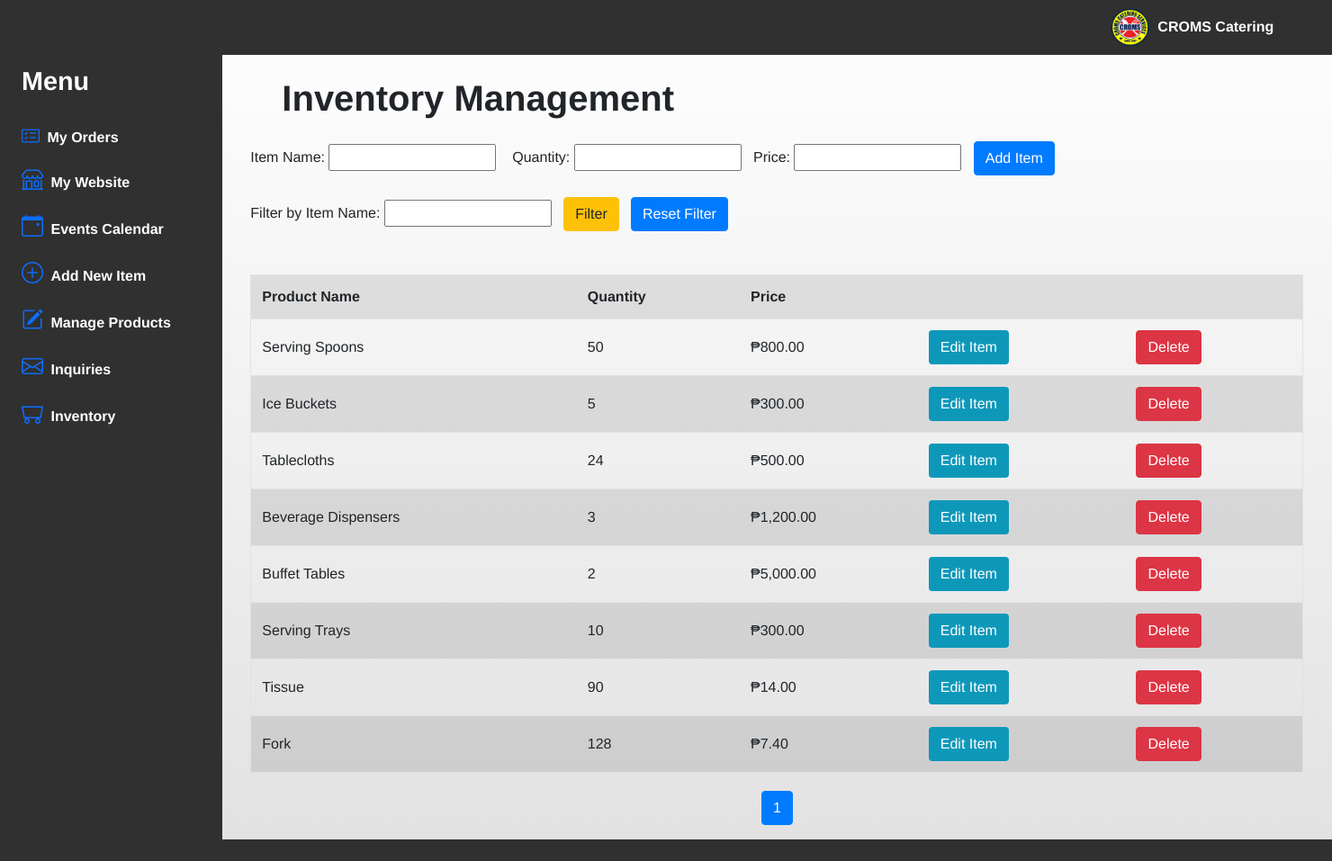
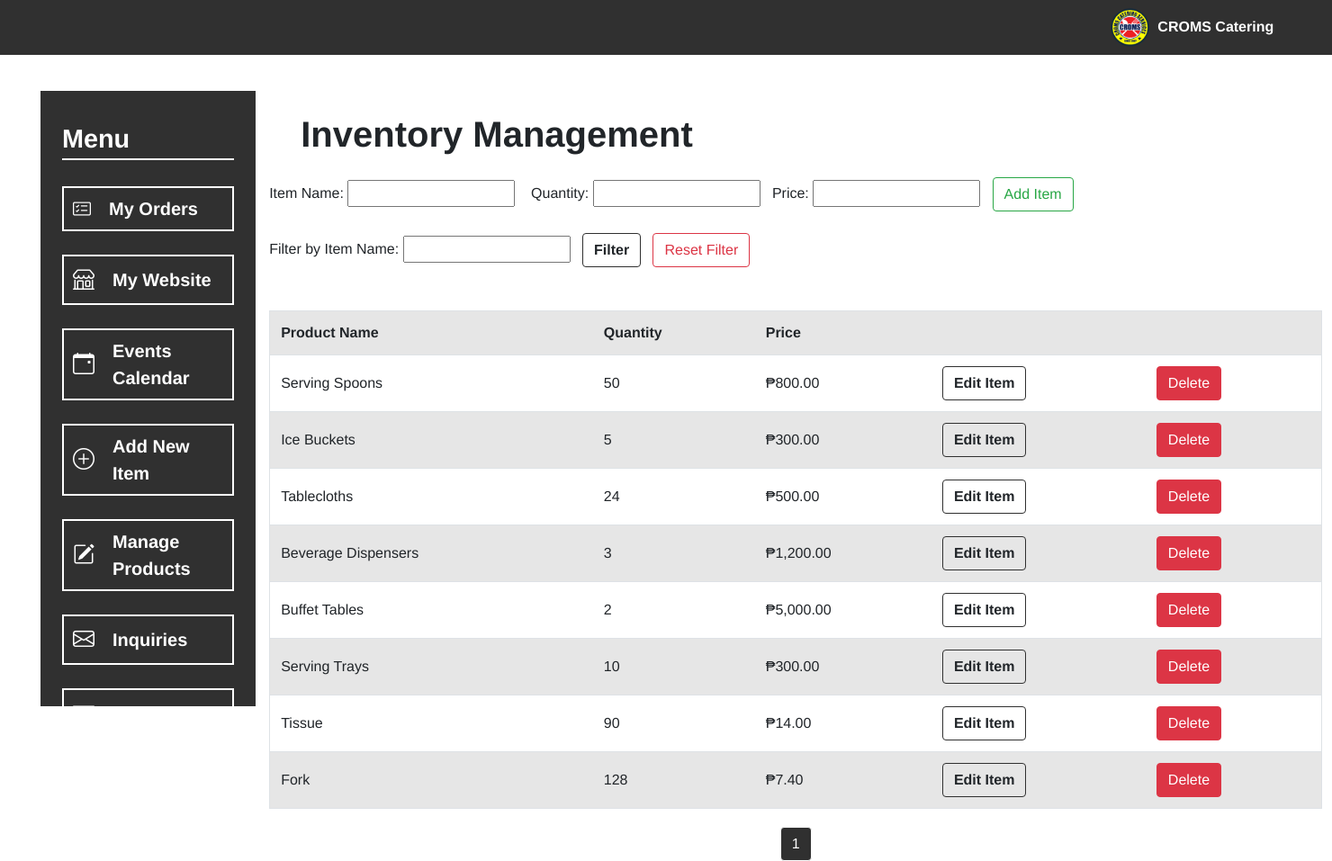
Before and after one commit to Yeeooji/IT136L-Catering-Website-Optimization, a PHP site: page /PHP/admin/inventory.php in a window 1480 px wide. Shown: the whole page at 90% size. Before the commit the page ends 933 px from the top, so only its background shows below. Run offline with PHP 8.4, Linux system fonts and the light colour scheme; a user stored in the database is signed in; data comes from the database, SQL or seed files in the repository.

Commit message:
feat - fix ui/ix, admin login btn, and alignment of webpage components 	modified:   PHP/admin/addProduct.php 	modified:   PHP/admin/inventory.php 	modified:   PHP/admin/manageOrders.php 	modified:   PHP/header.php 	modified:   PHP/public/entry/header.php 	modified:   PHP/public/header.php 	modified:   PHP/public/menu.php 	modified:   PHP/public/others/header.php 	modified:   css/eventCalendar.css 	modified:   css/manageOrders.css 	modified:   css/manageProducts.css 	modified:   css/menu.css 	modified:   css/style.css 	modified:   includes/adminSidePanel.inc.php 	modified:   includes/showOrders.inc.php 	modified:   includes/showProducts.inc.php
	 Changes not staged for commit:
	modified:   PHP/public/others/aboutUs.php
	modified:   PHP/public/others/contactUs.php
	modified:   css/menu.css

```diff
--- a/PHP/admin/addProduct.php
+++ b/PHP/admin/addProduct.php
@@ -3,7 +3,7 @@
     include_once '../../includes/adminSidePanel.inc.php';
 ?>
 	<main>
-		<div class="add-product-form">
+		<div class="add-product-form content ">
             <h1>Add Product</h1>
                 <form action="../../includes/addProduct.inc.php" method="POST" enctype="multipart/form-data">
                     <div class="add-product-form-left">
--- a/PHP/admin/inventory.php
+++ b/PHP/admin/inventory.php
@@ -16,7 +16,7 @@ require_once '../../includes/database.inc.php';
         <input type="number" name="quantity" required>&nbsp;&nbsp;
         <label for="">Price:</label>
         <input type="number" step="0.01" name="price" required>&nbsp;&nbsp;
-        <button class="btn btn-primary" type="submit" name="submit">Add Item</button>
+        <button class="btn btn-outline-success" type="submit" name="submit">Add Item</button>
     </form>
 </div>
 <br>
@@ -24,8 +24,8 @@ require_once '../../includes/database.inc.php';
     <form action="inventory.php" method="get">
         <label for="">Filter by Item Name:</label>
         <input type="text" name="filter_product_name"> &nbsp;
-        <button class="btn btn-warning" type="submit" name="filter_submit">Filter</button> &nbsp;
-        <button class="btn btn-primary" type="submit" name="reset_filter">Reset Filter</button>
+        <button class="btn dark-button-outline" type="submit" name="filter_submit">Filter</button> &nbsp;
+        <button class="btn btn-outline-danger" type="submit" name="reset_filter">Reset Filter</button>
     </form>
 </div>
 <br><br>
@@ -61,7 +61,7 @@ require_once '../../includes/database.inc.php';
                 echo "<td class='align-middle'>".ucfirst($row['product_name'])."</td>";
                 echo "<td class='align-middle'>".$row['quantity']."</td>";
                 echo "<td class='align-middle'>₱".number_format($row['price'], 2, '.', ',')."</td>";
-                echo '<td class="align-middle"><button type="button" class="menu-btn btn" data-toggle="modal" data-target="#itemModal' . $row["id"] . '" style="background-color: #0D98BA; color: white;">Edit Item</button></td>';
+                echo '<td class="align-middle"><button type="button" class="dark-button-outline menu-btn btn" data-toggle="modal" data-target="#itemModal' . $row["id"] . '">Edit Item</button></td>';
                 echo '<form action="../../includes/inventoryFunctions.inc.php" method="post">';
                 echo '<input type="hidden" name="id" value="' . $row["id"] . '">';
                 echo "<td class='align-middle'><button class='btn btn-danger' type='submit' name='delete' onclick='return confirm(\"Are you sure you want to delete this item?\");'>Delete</button></td>";
--- a/PHP/admin/manageOrders.php
+++ b/PHP/admin/manageOrders.php
@@ -3,7 +3,7 @@
 	include_once '../../includes/showOrders.inc.php';
 	include_once '../../includes/adminSidePanel.inc.php';
 ?>
-	<div class="col py-3" style="background-color: white;">
+	<div class="col py-3 mx-5" style="background-color: #dfdfdf;">
 		<h1>Manage Orders</h1>
 		<div class="container p-0 mb-5">
 			<div class="col-md-12">
--- a/PHP/header.php
+++ b/PHP/header.php
@@ -37,7 +37,7 @@
 		</button>
 		<!-- Cart icon -->
 
-		<div class="collapse navbar-collapse" id="navbarNav">
+		<div class="collapse navbar-collapse px-5" id="navbarNav">
 			<div class="col-10 d-flex justify-content-center">
 				<ul class="navbar-nav mx-auto">
 					<li class="nav-item">
@@ -63,10 +63,10 @@
 					</li>
 				</ul>
 			</div>
-			<div class="nav-link-cart col-4 d-md-block cart-icon-container">
+			<div class="nav-link-cart col-2 cart-icon-container d-flex justify-content-end">
 				<?php
 					if(!isset($_SESSION['userid'])){
-						echo "<a class='mr-3' href='public/cart.php'><i class='bi bi-cart3 text-light fs-1'></i></a>";
+						echo "<a class=' ms-auto me-4' href='public/cart.php'><i class='bi bi-cart3 text-light fs-1'></i></a>";
 						// echo "<a href='public/entry/login.php'><button type='button' class='btn btn-primary login-btn'>Login Admin</button></a>";
 					}
 					else{
--- a/PHP/public/entry/header.php
+++ b/PHP/public/entry/header.php
@@ -40,7 +40,7 @@
 		</button>
 		<!-- Cart icon -->
 
-		<div class="collapse navbar-collapse" id="navbarNav">
+		<div class="collapse navbar-collapse px-5" id="navbarNav">
 			<div class="col-10 d-flex justify-content-center">
 				<ul class="navbar-nav mx-auto">
 					<li class="nav-item">
@@ -66,10 +66,10 @@
 					</li>
 				</ul>
 			</div>
-			<div class="nav-link-cart col-4 d-md-block cart-icon-container">
+			<div class="nav-link-cart col-2 cart-icon-container d-flex justify-content-end">
 				<?php
 					if(!isset($_SESSION['userid'])){
-						echo "<a class='mr-3' href='cart.php'><i class='bi bi-cart3 text-light fs-1'></i></a>";
+						echo "<a class=' ms-auto me-4' href='cart.php'><i class='bi bi-cart3 text-light fs-1'></i></a>";
 					}
 					else{
 						echo "<div class='dropdown my-1'>";
--- a/PHP/public/header.php
+++ b/PHP/public/header.php
@@ -53,7 +53,7 @@
 		</button>
 		<!-- Cart icon -->
 
-		<div class="collapse navbar-collapse" id="navbarNav">
+		<div class="collapse navbar-collapse px-5" id="navbarNav">
 			<div class="col-10 d-flex justify-content-center">
 				<ul class="navbar-nav mx-auto">
 					<li class="nav-item">
@@ -79,10 +79,10 @@
 					</li>
 				</ul>
 			</div>
-			<div class="nav-link-cart col-1 d-md-block cart-icon-container">
+			<div class="nav-link-cart col-2 cart-icon-container d-flex justify-content-end">
 				<?php
 					if(!isset($_SESSION['userid'])){
-						echo "<a class='mr-3' href='cart.php'> <i class='bi bi-cart3 text-light fs-1'></i></a>";
+						echo "<a class=' ms-auto me-4' href='cart.php'> <i class='bi bi-cart3 text-light fs-1'></i></a>";
 					}
 					else{
 						echo "<div class='dropdown my-1'>";
--- a/PHP/public/menu.php
+++ b/PHP/public/menu.php
@@ -77,7 +77,7 @@
 			</div>
 			<div class="p-2 dropdown bd-highlight col-md-2 col-sm-2 mr-5" style="font-size: 20px;">
 				<form action="menu.php" method="get">
-				<button class="btn btn-secondary dropdown-toggle" type="button" id="sortMenuButton" data-toggle="dropdown" aria-haspopup="true" aria-expanded="false" style="margin-top: 0px; border-radius:5px; font-weight:500;">
+				<button class="btn btn-dark btn-secondary_2 dropdown-toggle" type="button" id="sortMenuButton" data-toggle="dropdown" aria-haspopup="true" aria-expanded="false" style="margin-top: 0px; border-radius:5px; font-weight:500;">
 					<i class="bi bi-funnel" style="margin-right:5px;"></i>Product Category
 					</button>
 					<div class="dropdown-menu" aria-labelledby="sortMenuButton" style="font-size: 20px;">
@@ -105,7 +105,7 @@
 			?>
 			</div>
 			<div class="p-2 bd-highlight me-2" style="font-size: 20px;">
-				<button id="clearPackageBtn" type="button" class="btn btn-danger">Clear package</button>
+				<button id="clearPackageBtn" type="button" class="btn btn-dark">Clear package</button>
 			</div>
 		</div>
 
@@ -220,7 +220,7 @@
 					echo '<form method="post" action="../../includes/addToPackage.inc.php" class="mx-1">';
 					echo '<input type="hidden" name="prodId" value="' . $row['prodId'] . '">';
 					echo '<input id="locationElement" type="hidden" name="location" value="menu">';
-					echo '<button type="button" class="menu-btn" data-toggle="modal" data-target="#productModal' . $row["prodId"] . '">View Details</button>';
+					echo '<button type="button" class="detail-btn" data-toggle="modal" data-target="#productModal' . $row["prodId"] . '">View Details</button>';
 					if ($flag){
 						echo '<button type="submit" id="rf_package" name="rf_package" class="menu-btn">Remove from Package</button>';
 					}else{
--- a/PHP/public/others/header.php
+++ b/PHP/public/others/header.php
@@ -42,7 +42,7 @@
 		</button>
 		<!-- Cart icon -->
 
-		<div class="collapse navbar-collapse" id="navbarNav">
+		<div class="collapse navbar-collapse px-5" id="navbarNav">
 			<div class="col-10 d-flex justify-content-center">
 				<ul class="navbar-nav mx-auto">
 					<li class="nav-item">
@@ -68,10 +68,10 @@
 					</li>
 				</ul>
 			</div>
-			<div class="nav-link-cart col-4 d-md-block cart-icon-container">
+			<div class="nav-link-cart col-2 cart-icon-container d-flex justify-content-end">
 				<?php
 					if(!isset($_SESSION['userid'])){
-						echo "<a class='mr-3' href='../cart.php'><i class='bi bi-cart3 text-light fs-1'></i></a>";
+						echo "<a class=' ms-auto me-4' href='../cart.php'><i class='bi bi-cart3 text-light fs-1'></i></a>";
 						// echo "<a href='../entry/login.php'><button type='button' class='btn btn-primary login-btn'>Login Admin</button></a>";
 					}
 					else{
--- a/css/eventCalendar.css
+++ b/css/eventCalendar.css
@@ -5,7 +5,8 @@ body {
     font-family: Helvetica;
 }
 .content {
-    overflow: none;
+    display: flex;
+    overflow: hidden;
     max-width: 980px;
     padding: 0px 0;
     height: 450px;
@@ -34,7 +35,7 @@ body {
 }
 .event-card {
     padding: 20px 0;
-    width: 525px;
+    width: 500px;
     margin: 20px 14px 20px 0px;
     display: block;
     background: #fff;
--- a/css/manageOrders.css
+++ b/css/manageOrders.css
@@ -367,13 +367,6 @@ h2 {
     background-color: #363844;
   }
 
-  .btn-secondary.focus, .btn-secondary:focus {
-    color: #363844 !important;
-    background-color: #face3f !important;
-    border-color: #face3f !important;
-    box-shadow: 0 0 0 0.2rem rgba(130,138,145,.5);
-}
-
 select option[value="1"] {
   background: rgba(100, 100, 100, 0.3);
 }
--- a/css/style.css
+++ b/css/style.css
@@ -13,7 +13,7 @@ body {
     position: relative;
     min-height: 100vh;
     display: flex;
-    background: linear-gradient(to bottom, #ffffff, #e2e2e2);
+
     flex-direction: column;
 }
 
@@ -305,3 +305,72 @@ blockquote {
     margin: 0 auto;
   }
 }
+.nav-link_2{
+  display: flex !important;
+  color: white !important;
+  margin-right: 15px !important;
+  justify-content: start !important;
+  align-items: center !important;
+  padding: 8px 10px !important;
+  margin: 13px 0px !important;
+  border: 2px white solid !important;
+  width: 100% !important;
+}
+
+.nav-link_2>span{
+  color: white !important;
+  margin-left: 20px !important;
+  font-size: 20px !important;
+}
+
+.nav-link_mini{
+  display: flex !important;
+  color: white !important;
+  margin: 5px 0px !important;
+  margin-left: 10px !important;
+  padding-left: 10px !important;
+  justify-content: start !important;
+  align-items: center !important;
+  border: 2px white solid !important;
+  width: auto !important;
+}
+
+.menu_admin{
+  width: 100% !important;
+}
+
+.menu_admin>span{
+  border-bottom: 2px white solid !important;
+  width: 100% !important;
+}
+
+.sb-admin{
+  padding-top: 20px;
+  padding-left: 30px;
+  height: 88vh !important;
+}
+
+.dark-button{
+  border: 1px #303030 solid !important;
+  background-color: #303030 !important;
+  color: white !important;
+  font-weight: bold !important;
+}
+
+.dark-button-outline{
+  border: 1px #303030 solid !important;
+  background-color: transparent !important;
+  font-weight: bold !important;
+}
+
+.pagination .page-link {
+  color: #ccc !important;
+  background-color: #303030 !important;
+  border: 1px solid #ccc !important;
+}
+
+.pagination .page-item.active .page-link {
+  color: #fff !important;
+  background-color: #303030 !important;
+  border-color: #ffffff !important;
+}
--- a/includes/adminSidePanel.inc.php
+++ b/includes/adminSidePanel.inc.php
@@ -1,55 +1,55 @@
 <?php
-echo '<div class=\'container-fluid\'>
-    <div class=\'row flex-nowrap\'>
-        <div class=\'col-auto col-md-3 col-xl-2 px-sm-2 px-0\' style=\'background-color: #303030;\'>
-            <div class="d-flex flex-column align-items-center align-items-sm-start px-3 pt-2 text-white min-vh-100">
-                <a href=\'#\' class=\'d-flex align-items-center pb-3 mb-md-0 me-md-auto text-white text-decoration-none\'>
-                    <span class=\'d-none d-sm-inline\' style=\'font-weight: bold;font-size: 1.8em;\'>Menu</span>
+echo '<div class=\'container-fluid sb-admin\'>
+    <div class=\'row flex-nowrap sb-admin\'>
+        <div class=\'col-auto col-md-3 col-xl-2 px-sm-2 px-0 \' style=\'background-color: #303030;\'>
+            <div class="d-flex flex-column align-items-center justify-content-center px-3 pt-2 text-white ">
+                <a href=\'#\' class=\'d-flex align-items-center menu_admin pb-3 mb-md-0 me-md-auto text-white text-decoration-none\'>
+                    <span class=\'d-none d-sm-inline mt-4\' style=\'font-weight: bold;font-size: 1.8em;\'>Menu</span>
                 </a>
                 <ul class=\'nav nav-pills flex-column mb-sm-auto mb-0 align-items-center align-items-sm-start\' id=\'menu\'>
-                    <li class=\'nav-item\'>
-                        <a href=\'manageOrders.php\' class=\'nav-link align-middle px-0\'>
+                    <li class=\'nav-item w-100\'>
+                        <a href=\'manageOrders.php\' class=\'nav-link_2 align-middle px-0\'>
                             <i class=\'fs-5 bi-card-checklist\'></i> <span class=\'ms-1 d-none d-sm-inline\'>My Orders</span>
                         </a>
                     </li>
-                    <li>
-                        <a href=\'#submenu1\' data-bs-toggle=\'collapse\' class=\'nav-link px-0 align-middle\'>
+                    <li class=\'w-100\'>
+                        <a href=\'#submenu1\' data-bs-toggle=\'collapse\' class=\'nav-link_2 px-0 align-middle\'>
                             <i class=\'fs-4 bi-shop\'></i> <span class=\'ms-1 d-none d-sm-inline\'>My Website</span> </a>
                             <div class=\'collapse\' id=\'submenu1\' data-bs-parent=\'#menu\'>
                                 <ul class=\'nav flex-column ms-1\'>
                                     <li class=\'w-100\'>
-                                        <a href=\'../index.php\' class=\'nav-link px-0\'> <span class=\'d-none d-sm-inline\'>Home</span></a>
+                                        <a href=\'../index.php\' class=\'nav-link_mini px-0\'> <span class=\'d-none d-sm-inline\'>Home</span></a>
                                     </li>
-                                    <li>
-                                        <a href=\'../public/menu.php\' class=\'nav-link px-0\'> <span class=\'d-none d-sm-inline\'>Menu</span></a>
+                                    <li class=\'w-100\'>
+                                        <a href=\'../public/menu.php\' class=\'nav-link_mini px-0\'> <span class=\'d-none d-sm-inline\'>Menu</span></a>
                                     </li>
-                                    <li>
-                                        <a href=\'../public/others/aboutUs.php\' class=\'nav-link px-0\'> <span class=\'d-none d-sm-inline\'>About us</span></a>
+                                    <li class=\'w-100\'>
+                                        <a href=\'../public/others/aboutUs.php\' class=\'nav-link_mini px-0\'> <span class=\'d-none d-sm-inline\'>About us</span></a>
                                     </li>
-                                    <li>
-                                        <a href=\'../public/others/contactUs.php\' class=\'nav-link px-0\'> <span class=\'d-none d-sm-inline\'>Contact us</span></a>
+                                    <li class=\'w-100\'>
+                                        <a href=\'../public/others/contactUs.php\' class=\'nav-link_mini px-0\'> <span class=\'d-none d-sm-inline\'>Contact us</span></a>
                                     </li>
                                 </ul>
                             </div>
                     </li>
-                    <li>
-                        <a href=\'../admin/eventCalendar.php\' class=\'nav-link px-0 align-middle\'>
+                    <li class=\'w-100\'>
+                        <a href=\'../admin/eventCalendar.php\' class=\'nav-link_2 px-0 align-middle\'>
                             <i class=\'fs-4 bi-calendar-event\'></i> <span class=\'ms-1 d-none d-sm-inline\'>Events Calendar</span> </a>
                     </li>
-                    <li>
-                        <a href=\'../admin/addProduct.php\' class=\'nav-link px-0 align-middle\'>
+                    <li class=\'w-100\'>
+                        <a href=\'../admin/addProduct.php\' class=\'nav-link_2 px-0 align-middle\'>
                             <i class=\'fs-4 bi-plus-circle\'></i> <span class=\'ms-1 d-none d-sm-inline\'>Add New Item</span> </a>
                     </li>
-                    <li>
-                        <a href=\'../admin/manageProducts.php\' class=\'nav-link px-0 align-middle\'>
+                    <li class=\'w-100\'>
+                        <a href=\'../admin/manageProducts.php\' class=\'nav-link_2 px-0 align-middle\'>
                             <i class=\'fs-4 bi-pencil-square\'></i> <span class=\'ms-1 d-none d-sm-inline\'>Manage Products</span> </a>
                     </li>
-                    <li>
-                        <a href=\'../admin/inquiries.php\' class=\'nav-link px-0 align-middle\'>
+                    <li class=\'w-100\'>
+                        <a href=\'../admin/inquiries.php\' class=\'nav-link_2 px-0 align-middle\'>
                             <i class=\'fs-4 bi-envelope\'></i> <span class=\'ms-1 d-none d-sm-inline\'>Inquiries</span> </a>
                     </li>
-                    <li>
-                        <a href=\'../admin/inventory.php\' class=\'nav-link px-0 align-middle\'>
+                    <li class=\'w-100\'>
+                        <a href=\'../admin/inventory.php\' class=\'nav-link_2 px-0 align-middle\'>
                             <i class=\'fs-4 bi-minecart\'></i> <span class=\'ms-1 d-none d-sm-inline\'>Inventory</span> </a>
                     </li>
                 </ul>
--- a/includes/showOrders.inc.php
+++ b/includes/showOrders.inc.php
@@ -30,7 +30,7 @@
 					echo "
 						<tbody>
 						<tr class='accordion-toggle'>
-							<td style='vertical-align: middle;'><button type='button' data-toggle='collapse' data-target='#order-info-" . $row["orderId"] . "' class='btn btn-others btn-xs btn-collapse'>Collapse</button></td>
+							<td style='vertical-align: middle;'><i data-toggle='collapse' data-target='#order-info-" . $row["orderId"] . "' class='btn-xs btn-collapse bi bi-plus-square fs-2' ></i></td>
 							<td style='vertical-align: middle;text-align: center;'>" . $row["orderId"] . "</td>
 							<td style='vertical-align: middle;'>" . $row["cxName"] . "</td>
 							<td style='vertical-align: middle;'>" . $row["eventDate"] . "</td>
@@ -56,8 +56,8 @@
 
 							// END OF FORM
 							echo "</td>";
-							echo "<td><button type='button' class='btn btn-secondary status' data-toggle='modal' data-target='#myModal" . $row["orderId"] . "'>View Details</button></td>";
-							echo "<td><button type='button' class='btn btn-others status' data-toggle='modal' data-target='#editOrder-" . $row["orderId"] . "'>Edit Order</button></td>";
+							echo "<td><button type='button' class='btn dark-button status' data-toggle='modal' data-target='#myModal" . $row["orderId"] . "'>View Details</button></td>";
+							echo "<td><button type='button' class='btn dark-button-outline status' data-toggle='modal' data-target='#editOrder-" . $row["orderId"] . "'>Edit Order</button></td>";
 							echo "</tr>
 								<tr>
 									<td colspan='12' class='hiddenRow' style='background: transparent; padding: 0px;'>
--- a/includes/showProducts.inc.php
+++ b/includes/showProducts.inc.php
@@ -28,7 +28,7 @@
 					echo "
 						<tbody>
 						<tr class='accordion-toggle'>
-							<td style='vertical-align: middle;'><button type='button' data-toggle='collapse' data-target='#product-info-" . $row["prodId"] . "' class='btn btn-others btn-xs'>Collapse</button></td>
+							<td style='vertical-align: middle;'><i type='button' data-toggle='collapse' data-target='#product-info-" . $row["prodId"] . "' class='btn-xs bi bi-plus-square fs-2'></i></td>
 							<td style='vertical-align: middle; text-align: center;'>
 								<img class='prod-mgmnt-img' src='" .$row['prodImage'] . "' alt='Product img'>
 							</td>
@@ -53,7 +53,7 @@
 
 							// END OF FORM
 							echo "</td>";
-							echo "<td style='vertical-align: middle;'><button type='button' class='btn btn-others status' data-toggle='modal' data-target='#editProduct-" . $row["prodId"] . "' data-backdrop='static' data-keyboard='false'>Edit Product</button></td>";
+							echo "<td style='vertical-align: middle;'><button type='button' class='dark-button-outline status' data-toggle='modal' data-target='#editProduct-" . $row["prodId"] . "' data-backdrop='static' data-keyboard='false'>Edit Product</button></td>";
 							echo "</tr>
 								<tr>
 									<td colspan='12' class='hiddenRow' style='background: transparent; padding: 0px;'>
```
Also changed, not shown: css/menu.css (+45 -17 lines), css/manageProducts.css (line endings or trailing spaces).
